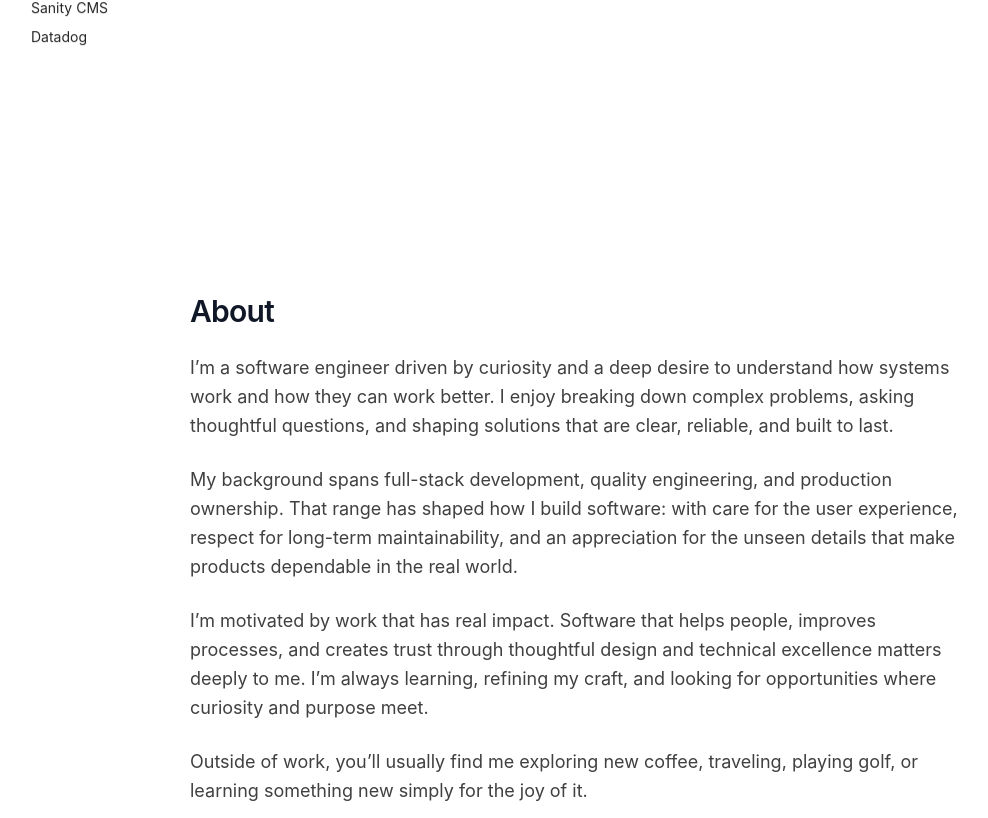
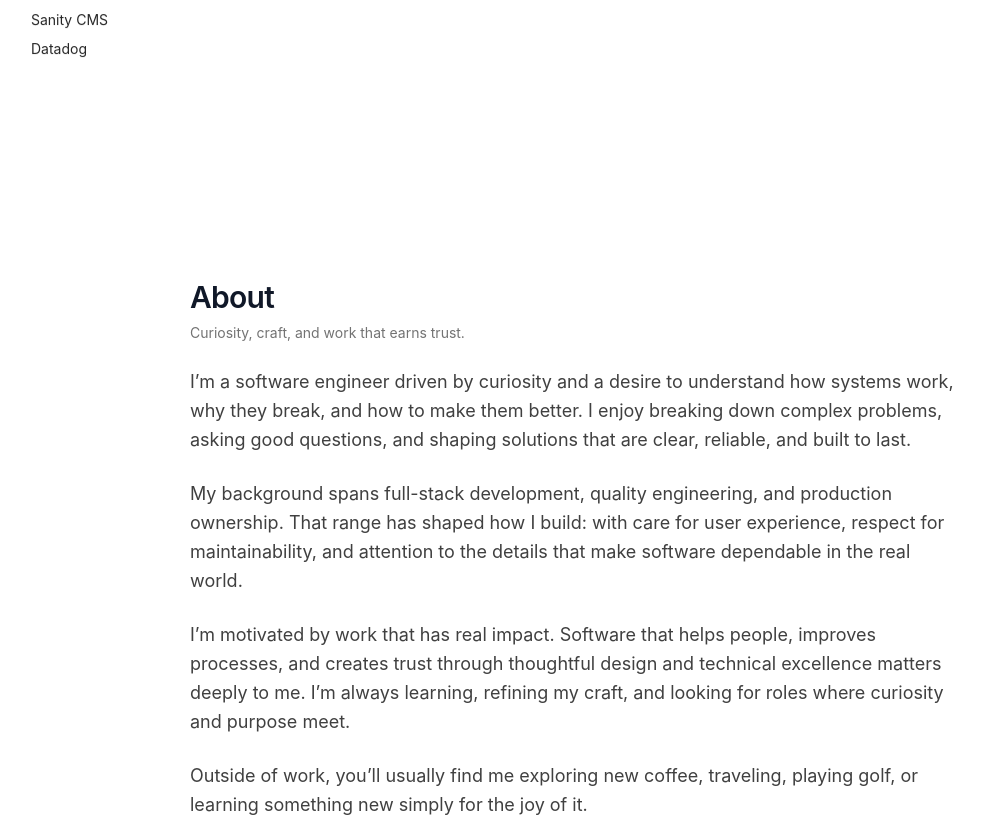
Before and after one commit to ellisPae/ellispae-portfolio, a Next.js app: page / in a window 1280 px wide. Shown: the part 3422-4240 px from the top of the page, without its empty margins (66-1054 px from the left). Built offline with nearby package versions, Linux system fonts and the light colour scheme.

Commit message:
Refine: Polish About section layout, alignment, and animations (#16)

```diff
--- a/components/about/About.tsx
+++ b/components/about/About.tsx
@@ -6,44 +6,116 @@ const About = () => {
   return (
     <motion.section
       id="about"
-      className="max-w-5xl mx-auto px-6 py-24 snap-start min-h-screen flex items-center scroll-mt-3"
-      initial={{ opacity: 0, y: 24 }}
+      className="w-full max-w-5xl mx-auto px-6 sm:px-8 pt-20 pb-20 snap-start min-h-screen flex items-center scroll-mt-1"
+      initial={{ opacity: 0, y: 18 }}
       whileInView={{ opacity: 1, y: 0 }}
-      viewport={{ once: true, margin: "-100px" }}
-      transition={{ duration: 0.6, ease: "easeOut" }}
+      viewport={{ once: true, amount: 0.2, margin: "-10% 0px -10% 0px" }}
+      transition={{ duration: 0.7, ease: [0.22, 1, 0.36, 1] }}
     >
-      <div className="space-y-6 max-w-3xl">
+      <motion.div
+        className="w-full max-w-3xl mx-auto space-y-6"
+        initial="hidden"
+        whileInView="show"
+        viewport={{ once: true, amount: 0.25 }}
+        variants={{
+          hidden: { opacity: 0 },
+          show: {
+            opacity: 1,
+            transition: { staggerChildren: 0.08, delayChildren: 0.06 },
+          },
+        }}
+      >
+        <motion.div
+          variants={{
+            hidden: { opacity: 0, y: 10 },
+            show: {
+              opacity: 1,
+              y: 0,
+              transition: { duration: 0.55, ease: [0.22, 1, 0.36, 1] },
+            },
+          }}
+        >
+          <div>
             <h2 className="text-3xl font-semibold tracking-tight">About</h2>
+            <p className="mt-2 text-sm text-neutral-500">
+              Curiosity, craft, and work that earns trust.
+            </p>
+          </div>
+        </motion.div>
 
+        <motion.div
+          variants={{
+            hidden: { opacity: 0, y: 10 },
+            show: {
+              opacity: 1,
+              y: 0,
+              transition: { duration: 0.55, ease: [0.22, 1, 0.36, 1] },
+            },
+          }}
+        >
           <p className="text-lg text-neutral-700 leading-relaxed">
-          I’m a software engineer driven by curiosity and a deep desire to
-          understand how systems work and how they can work better. I enjoy
-          breaking down complex problems, asking thoughtful questions, and
-          shaping solutions that are clear, reliable, and built to last.
+            I’m a software engineer driven by curiosity and a desire to
+            understand how systems work, why they break, and how to make them
+            better. I enjoy breaking down complex problems, asking good
+            questions, and shaping solutions that are clear, reliable, and built
+            to last.
           </p>
+        </motion.div>
 
+        <motion.div
+          variants={{
+            hidden: { opacity: 0, y: 10 },
+            show: {
+              opacity: 1,
+              y: 0,
+              transition: { duration: 0.55, ease: [0.22, 1, 0.36, 1] },
+            },
+          }}
+        >
           <p className="text-lg text-neutral-700 leading-relaxed">
             My background spans full-stack development, quality engineering, and
-          production ownership. That range has shaped how I build software: with
-          care for the user experience, respect for long-term maintainability,
-          and an appreciation for the unseen details that make products
-          dependable in the real world.
+            production ownership. That range has shaped how I build: with care
+            for user experience, respect for maintainability, and attention to
+            the details that make software dependable in the real world.
           </p>
+        </motion.div>
 
+        <motion.div
+          variants={{
+            hidden: { opacity: 0, y: 10 },
+            show: {
+              opacity: 1,
+              y: 0,
+              transition: { duration: 0.55, ease: [0.22, 1, 0.36, 1] },
+            },
+          }}
+        >
           <p className="text-lg text-neutral-700 leading-relaxed">
             I’m motivated by work that has real impact. Software that helps
             people, improves processes, and creates trust through thoughtful
             design and technical excellence matters deeply to me. I’m always
-          learning, refining my craft, and looking for opportunities where
-          curiosity and purpose meet.
+            learning, refining my craft, and looking for roles where curiosity
+            and purpose meet.
           </p>
+        </motion.div>
 
+        <motion.div
+          variants={{
+            hidden: { opacity: 0, y: 10 },
+            show: {
+              opacity: 1,
+              y: 0,
+              transition: { duration: 0.55, ease: [0.22, 1, 0.36, 1] },
+            },
+          }}
+        >
           <p className="text-lg text-neutral-700 leading-relaxed">
             Outside of work, you’ll usually find me exploring new coffee,
-          traveling, playing golf, or learning something new simply for the joy
-          of it.
+            traveling, playing golf, or learning something new simply for the
+            joy of it.
           </p>
-      </div>
+        </motion.div>
+      </motion.div>
     </motion.section>
   );
 };
--- a/components/skills/Skills.tsx
+++ b/components/skills/Skills.tsx
@@ -8,7 +8,7 @@ const Skills = () => {
   const shouldReduceMotion = useReducedMotion();
 
   const container = {
-    hidden: { opacity: 0, y: 28 },
+    hidden: { opacity: 0, y: 16 },
     show: {
       opacity: 1,
       y: 0,
@@ -22,7 +22,7 @@ const Skills = () => {
   };
 
   const item = {
-    hidden: { opacity: 0, y: 10 },
+    hidden: { opacity: 0, y: 6 },
     show: {
       opacity: 1,
       y: 0,
@@ -40,11 +40,14 @@ const Skills = () => {
       viewport={{ once: true, amount: 0.25 }}
     >
       <div className="w-full">
-        <div className="flex items-baseline justify-between gap-4 mb-10">
+        <div className="max-w-2xl mb-10">
           <h2 className="text-3xl font-semibold tracking-tight">Skills</h2>
+          <p className="mt-2 text-sm text-neutral-500">
+            A snapshot of the stack, tools, and practices I use to ship.
+          </p>
         </div>
 
-        <div className="grid grid-cols-2 sm:grid-cols-3 lg:grid-cols-4 gap-x-10 gap-y-7">
+        <div className="grid grid-cols-2 sm:grid-cols-3 lg:grid-cols-4 gap-x-10 gap-y-6">
           {Object.entries(skills).map(([category, items]) => (
             <motion.div
               key={category}
```
Lines whose indentation alone changed are shown as unchanged.
